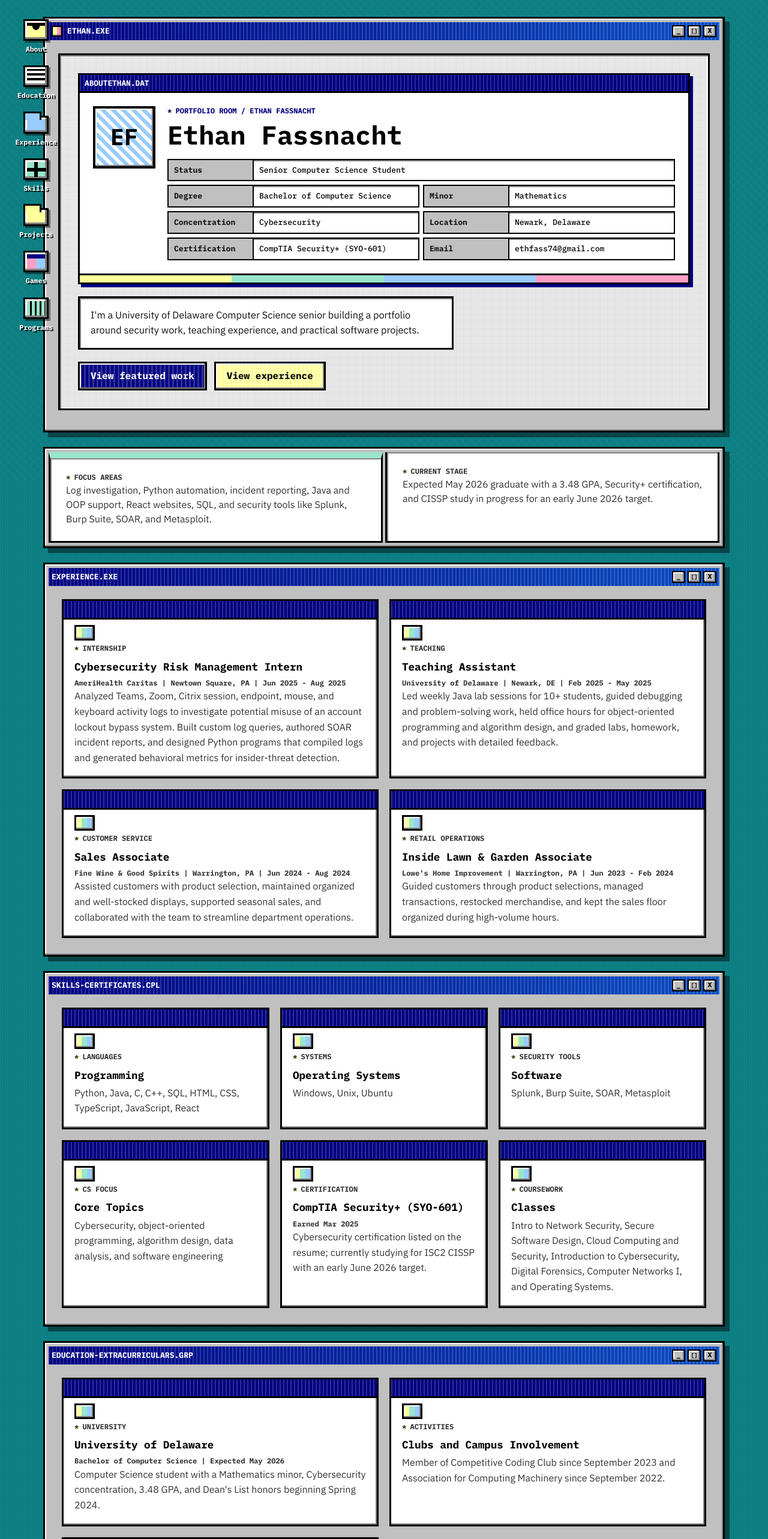
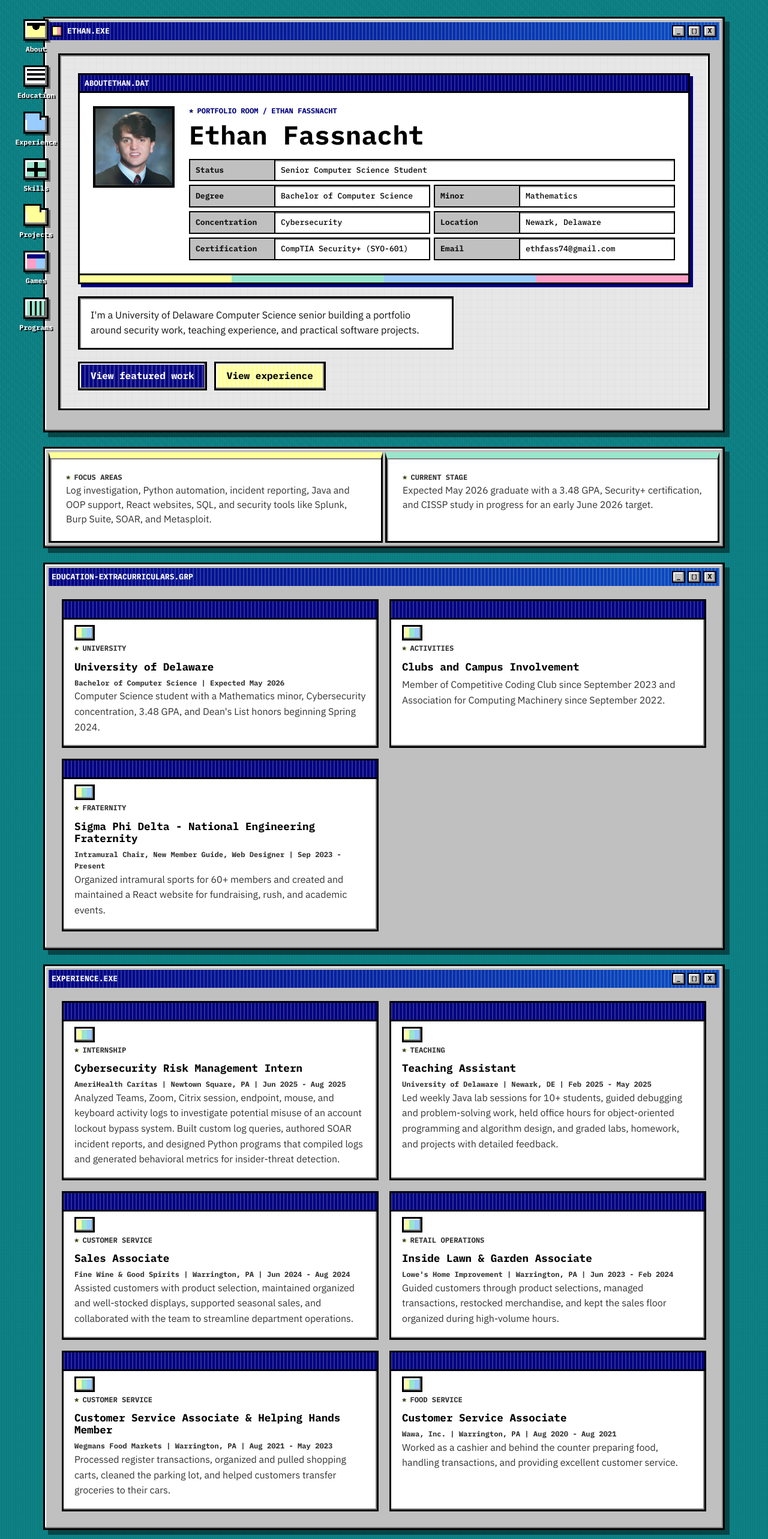
Before and after one commit to ethanfass/EthanFassPortfolio, a React (Vite) app: page / in a window 1280 px wide. Shown: the top 2566 px of the page at 60% size. Built offline with nearby package versions, Linux system fonts and the light colour scheme.

Commit message:
back to deskv2

```diff
--- a/src/App.css
+++ b/src/App.css
@@ -330,27 +330,22 @@
 
 .profile-body {
   display: grid;
-  grid-template-columns: 104px minmax(0, 1fr);
-  gap: 20px;
+  grid-template-columns: 136px minmax(0, 1fr);
+  gap: 24px;
   padding: 22px;
   background:
     #ffffff;
 }
 
 .portrait-icon {
-  display: grid;
-  place-items: center;
+  display: block;
   width: 100%;
   aspect-ratio: 1;
   border: 4px solid #000000;
-  background:
-    repeating-linear-gradient(45deg, var(--accent-blue) 0 6px, #ffffff 6px 12px),
-    var(--accent-blue);
+  background: #ffffff;
   box-shadow: var(--border-raised);
-  color: #000000;
-  font-family: var(--font-display);
-  font-size: 2.4rem;
-  font-weight: 700;
+  object-fit: cover;
+  image-rendering: auto;
 }
 
 .profile-fields {
@@ -712,11 +707,11 @@
 }
 
 .intro-band > div:nth-child(1) {
-  border-top: 10px solid var(--accent-green);
+  border-top: 10px solid var(--accent-yellow);
 }
 
 .intro-band > div:nth-child(2) {
-  border-top: 10px solid var(--accent-rose);
+  border-top: 10px solid var(--accent-green);
 }
 
 .band-label {
@@ -746,6 +741,10 @@
 
 .info-window-compact .resume-card-grid {
   grid-template-columns: repeat(3, minmax(0, 1fr));
+}
+
+#contact.info-window-compact .resume-card-grid {
+  grid-template-columns: repeat(2, minmax(0, 1fr));
 }
 
 .resume-card-grid {
@@ -941,6 +940,12 @@
   margin-top: 12px;
   font-size: 1.22rem;
   line-height: 1.16;
+}
+
+.project-card > .card-tag {
+  min-height: 34px;
+  padding-left: 44px;
+  padding-right: 82px;
 }
 
 .project-card p {
--- a/src/App.jsx
+++ b/src/App.jsx
@@ -1,5 +1,6 @@
 import { useState } from 'react'
 import './App.css'
+import profilePhoto from './assets/ef-profile-photo.png'
 
 const desktopShortcuts = [
   { href: '#about', icon: 'about', label: 'About' },
@@ -39,6 +40,20 @@ const experienceItems = [
     meta: 'Lowe\'s Home Improvement | Warrington, PA | Jun 2023 - Feb 2024',
     detail:
       'Guided customers through product selections, managed transactions, restocked merchandise, and kept the sales floor organized during high-volume hours.',
+  },
+  {
+    label: 'Customer Service',
+    title: 'Customer Service Associate & Helping Hands Member',
+    meta: 'Wegmans Food Markets | Warrington, PA | Aug 2021 - May 2023',
+    detail:
+      'Processed register transactions, organized and pulled shopping carts, cleaned the parking lot, and helped customers transfer groceries to their cars.',
+  },
+  {
+    label: 'Food Service',
+    title: 'Customer Service Associate',
+    meta: 'Wawa, Inc. | Warrington, PA | Aug 2020 - Aug 2021',
+    detail:
+      'Worked as a cashier and behind the counter preparing food, handling transactions, and providing excellent customer service.',
   },
 ]
 
@@ -205,11 +220,6 @@ const contactItems = [
     label: 'LinkedIn',
     title: 'linkedin.com/in/ethanfassnacht',
     detail: 'Professional profile listed on the resume.',
-  },
-  {
-    label: 'Phone',
-    title: '(215) 347-9604',
-    detail: 'Direct phone contact from the resume.',
   },
 ]
 
@@ -388,9 +398,11 @@ function App() {
             </div>
 
             <div className="profile-body">
-              <div className="portrait-icon" aria-hidden="true">
-                EF
-              </div>
+              <img
+                className="portrait-icon"
+                src={profilePhoto}
+                alt="Ethan Fassnacht"
+              />
               <div className="profile-fields">
                 <p className="eyebrow">Portfolio room / Ethan Fassnacht</p>
                 <h1>Ethan Fassnacht</h1>
@@ -464,6 +476,12 @@ function App() {
         </div>
       </section>
 
+      <InfoWindow
+        id="education"
+        title="education-extracurriculars.grp"
+        items={educationItems}
+      />
+
       <InfoWindow id="experience" title="experience.exe" items={experienceItems} />
 
       <InfoWindow
@@ -473,21 +491,13 @@ function App() {
         items={[...skillItems, ...certificateItems, ...classItems]}
       />
 
-      <InfoWindow
-        id="education"
-        title="education-extracurriculars.grp"
-        items={educationItems}
-      />
-
-      <InfoWindow compact id="contact" title="contact.ini" items={contactItems} />
-
       <div className="content-stack">
-        <div id="programs">
+        <div id="main-projects">
           <ProjectSection
-            eyebrow="Programs"
-            title="Code that solves practical problems"
-            blurb="Applications, tools, utilities, and technical experiments that show how I think through problems and build toward working software."
-            items={programs}
+            eyebrow="Main Projects"
+            title="The projects I want people to remember"
+            blurb="My strongest work belongs here, especially projects with clear impact, deeper architecture, or a story worth walking through."
+            items={mainProjects}
             onOpenProject={setActiveProject}
           />
         </div>
@@ -502,16 +512,18 @@ function App() {
           />
         </div>
 
-        <div id="main-projects">
+        <div id="programs">
           <ProjectSection
-            eyebrow="Main Projects"
-            title="The projects I want people to remember"
-            blurb="My strongest work belongs here, especially projects with clear impact, deeper architecture, or a story worth walking through."
-            items={mainProjects}
+            eyebrow="Programs"
+            title="Code that solves practical problems"
+            blurb="Applications, tools, utilities, and technical experiments that show how I think through problems and build toward working software."
+            items={programs}
             onOpenProject={setActiveProject}
           />
         </div>
       </div>
+
+      <InfoWindow compact id="contact" title="contact.ini" items={contactItems} />
 
       <ProjectWindow
         project={activeProject}
--- a/vite.config.js
+++ b/vite.config.js
@@ -1,9 +1,12 @@
 import { defineConfig } from 'vite'
 import react, { reactCompilerPreset } from '@vitejs/plugin-react'
 import babel from '@rolldown/plugin-babel'
+import { tmpdir } from 'node:os'
+import { join } from 'node:path'
 
 // https://vite.dev/config/
 export default defineConfig({
+  cacheDir: join(tmpdir(), 'portfolio-website-vite-cache'),
   plugins: [
     react(),
     babel({ presets: [reactCompilerPreset()] })
```
Also changed, not shown: src/assets/ef-profile-photo.png (added).
